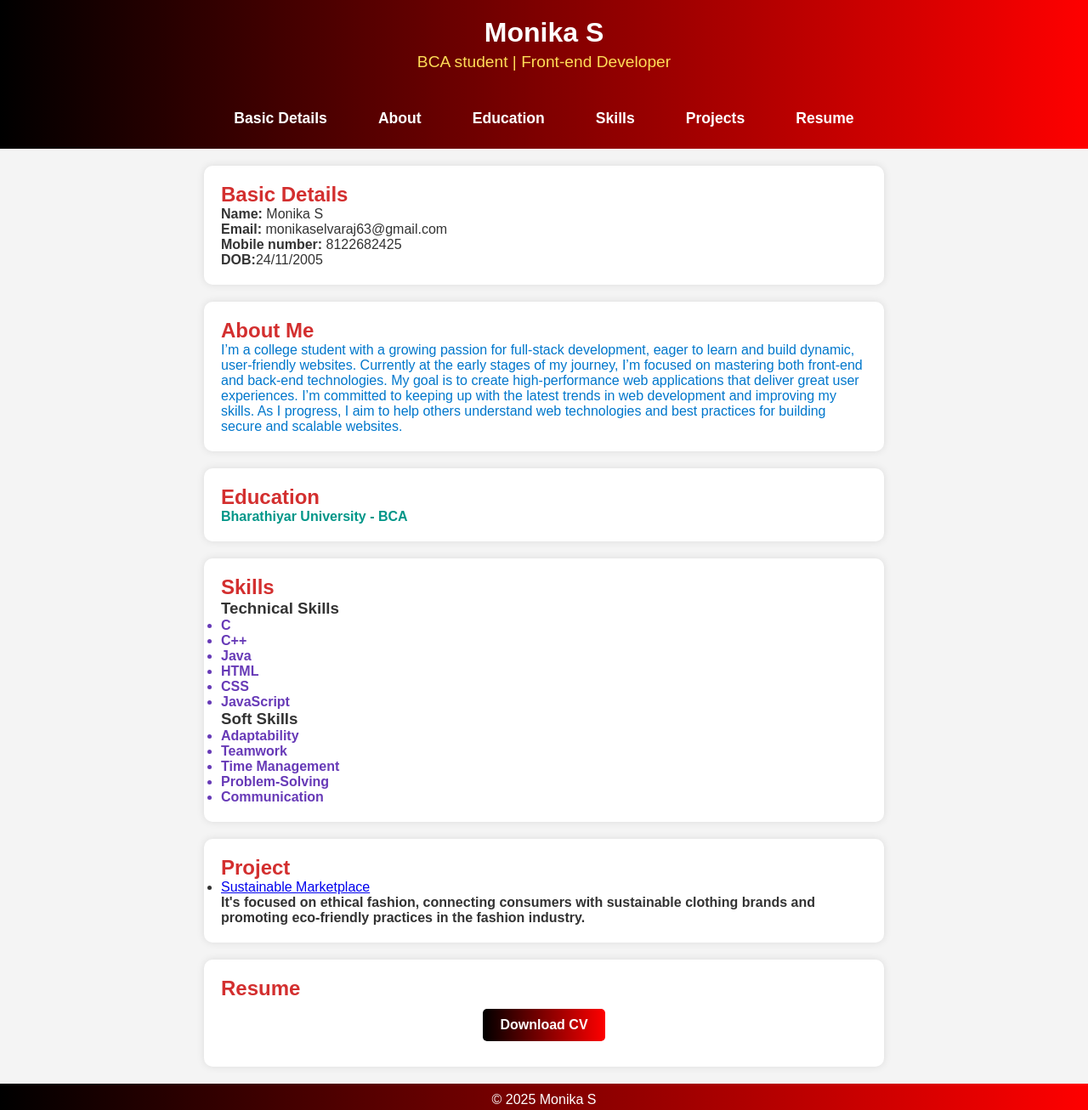
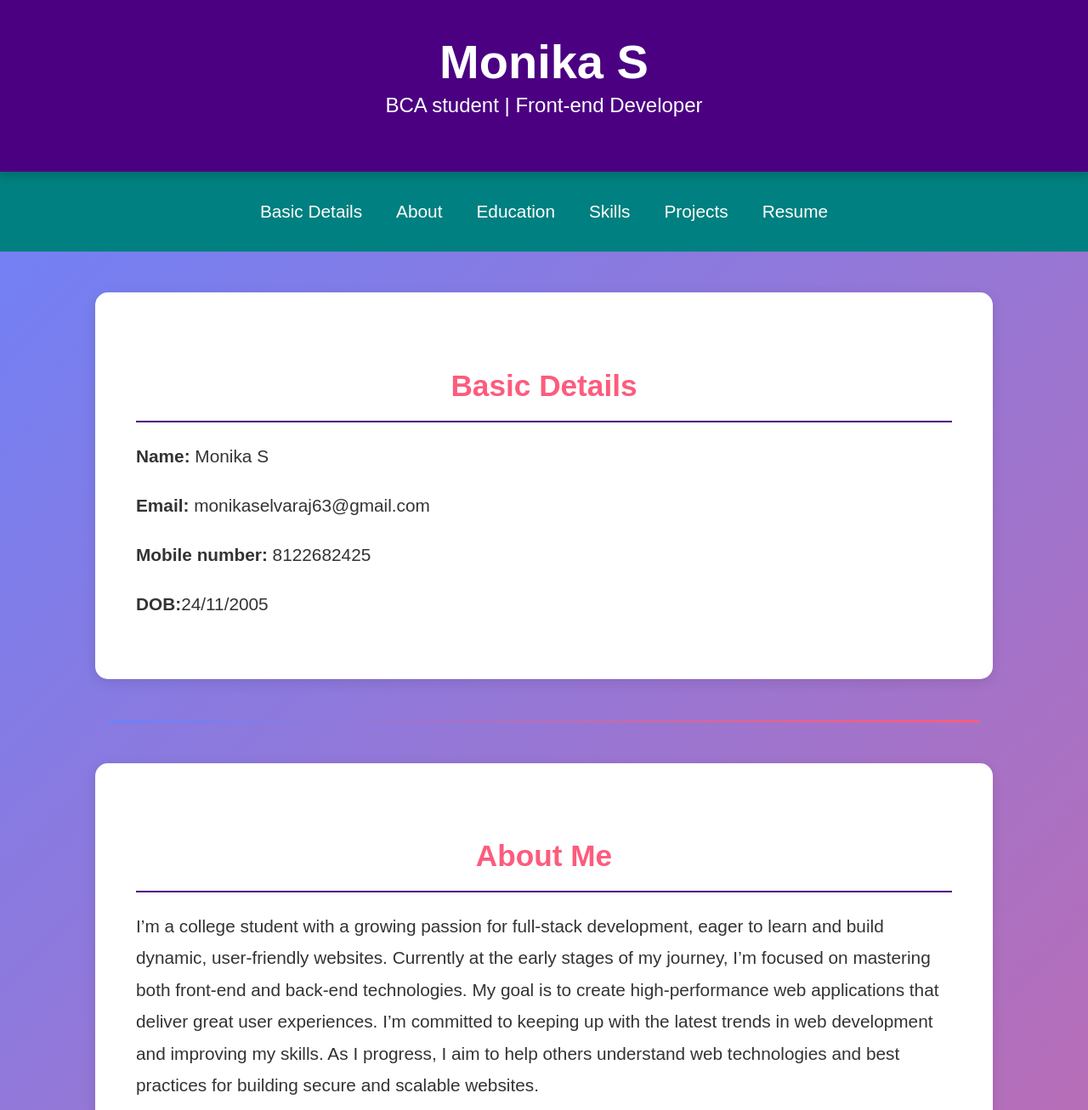
Before and after one commit to Monika8122/portfolio-NM, a plain HTML site: page index.html in a window 1280 px wide. Shown: the top 1306 px of the page at 85% size. Drawn offline with Linux system fonts and the light colour scheme.

Commit message:
Update port.css

```diff
--- a/port.css
+++ b/port.css
@@ -1,163 +1,159 @@
 /* General Styles */
-* {
+body {
+    font-family: 'Poppins', sans-serif;
     margin: 0;
     padding: 0;
-    box-sizing: border-box;
-    font-family: Arial, sans-serif;
+    background: linear-gradient(135deg, #6a82fb, #fc5c7d); /* Lavender to pink gradient */
+    color: #333; /* Dark text for contrast */
+    text-align: center;
 }
 
-body {
-    background-color: #f4f4f4;
-    color: #333;
-    text-align: center;
-    overflow-x: hidden;
+html {
+    scroll-behavior: smooth; /* Smooth scrolling */
 }
 
-/* Header */
+/* Header Styles */
 header {
-    background: linear-gradient(to right, black, red);
-    color: white;
-    padding: 20px 0;
+    background-color: #4b0082; /* Deep indigo header */
+    color: #fff;
+    padding: 2.5rem 0;
+    position: relative;
+    box-shadow: 0px 4px 10px rgba(0, 0, 0, 0.2);
 }
 
 .header-content h1 {
-    font-size: 2em;
-    margin-bottom: 5px;
+    font-size: 3.5rem; /* Increased size */
+    font-weight: bold;
+    margin: 0;
 }
 
 .header-content p {
-    font-size: 1.2em;
-    color: #ffdd57; /* Light Yellow for contrast */
+    font-size: 1.5rem; /* Enhanced subtitle size */
+    margin-top: 5px;
 }
 
-/* Navigation Bar */
+/* Navigation Styles */
+/* Navigation Styles */
 nav {
-    background: linear-gradient(to right, black, red);
-    text-align: center;
-    padding: 10px 0;
+    background-color: #008080; /* Rich teal for nav */
+    color: #fff;
+    padding: 1.2rem 0;
 }
 
 nav ul {
     list-style-type: none;
+    padding: 0;
     display: flex;
     justify-content: center;
-    flex-wrap: wrap;
 }
 
 nav ul li {
-    margin: 5px 15px;
+    margin: 0 20px; /* Add horizontal space between nav items */
 }
 
 nav ul li a {
-    color: white;
     text-decoration: none;
-    font-size: 1.1em;
-    font-weight: bold;
-    padding: 10px 15px;
-    display: block;
-    transition: background 0.3s ease-in-out;
+    color: #fff;
+    font-size: 1.3rem; /* Slightly larger for better visibility */
+    transition: 0.3s;
 }
 
 nav ul li a:hover {
-    background: rgba(255, 255, 255, 0.2);
+    color: #fc5c7d; /* Change to bright pink on hover */
+}
+/* Section Content Styles */
+.section-content {
+    background: #ffffff; /* White background for sections */
+    padding: 3rem;
+    margin: 3rem auto;
+    width: 75%;
+    border-radius: 15px;
+    box-shadow: 0px 4px 15px rgba(0, 0, 0, 0.1);
+    text-align: left;
+    font-size: 1.3rem; /* Enhanced section text size */
+    line-height: 1.8; /* Increased line height for better readability */
+}
+
+.section-content h2 {
+    font-size: 2.2rem; /* Bigger section titles */
+    color: #fc5c7d; /* Bright pink for section titles */
+    text-align: center;
+    margin-bottom: 20px;
+    border-bottom: 2px solid #4b0082; /* Deep indigo underline */
+    padding-bottom: 10px;
+}
+
+/* Button Styles */
+.download-button {
+    background-color: #6a82fb; /* Lavender button color */
+    color: #fff;
+    padding: 12px 25px;
+    font-size: 1.2rem;
+    text-decoration: none;
+    border-radius: 30px;
+    display: block; /* Places button directly below the heading */
+    margin: 10px auto 0; /* Keeps button centered and close */
+    width: fit-content; /* Button width fits text */
+    transition: 0.3s;
+    box-shadow: 2px 2px 10px rgba(0, 0, 0, 0.2);
+}
+
+.download-button:hover {
+    background-color: #fc5c7d; /* Bright pink on hover */
+    transform: scale(1.05); /* Slightly enlarge on hover */
+}
+
+/* Skills Container Styles */
+.skills-container {
+    display: flex;
+    justify-content: space-between;
+    align-items: flex-start;
+    gap: 40px;
+    padding: 20px;
+}
+
+.technical-skills, .soft-skills {
+    flex: 1;
+    background: #f9f9f9; /* Light background for skill boxes */
+    padding: 20px;
+    border-radius: 10px;
+    box-shadow: 2px 2px 10px rgba(0, 0, 0, 0.1);
+    text-align: center;
+}
+
+.technical-skills h3, .soft-skills h3 {
+    font-size: 1.6rem;
+    color: #333;
+    margin-bottom: 10px;
+    border-bottom: 2px solid #6a82fb; /* Lavender underline */
+    padding-bottom: 5px;
+    display: inline-block;
+}
+
+.technical-skills ul, .soft-skills ul {
+    list-style: none;
+    padding: 0;
+    font-size: 1.2rem;
+}
+
+.technical-skills li, .soft-skills li {
+    background: #eef2ff; /* Light background for list items */
+    margin: 5px 0;
+    padding: 8px;
     border-radius: 5px;
 }
 
-/* Section Content */
-.section-content {
-    background: white;
-    margin: 20px auto;
-    padding: 20px;
-    max-width: 800px;
-    border-radius: 10px;
-    box-shadow: 0 0 10px rgba(0, 0, 0, 0.1);
-    text-align: left;
+/* Footer Styles */
+footer {
+    padding: 1.2rem 0;
+    background-color: #222; /* Dark footer background */
+    color: #fff;
+    font-size: 1.2rem;
 }
-
-/* Section Titles */
-h2 {
-    color: #d32f2f; /* Dark Red */
+.section-divider {
+    width: 80%;
+    height: 3px;
+    background: linear-gradient(to right, #6a82fb, #fc5c7d); /* Gradient matching the theme */
+    margin: 40px auto; /* Center the divider */
+    border-radius: 5px; /* Rounded edges */
 }
-
-/* About Me Section */
-#about p {
-    color: #0077cc; /* Blue */
-}
-
-/* Education Section */
-#education p {
-    color: #009688; /* Teal */
-    font-weight: bold;
-}
-
-/* Skills Section */
-#skills ul {
-    color: #673ab7; /* Purple */
-    font-weight: bold;
-}
-
-/* Projects Section */
-#projects a {
-    color: #e91e63; /* Pink */
-    font-weight: bold;
-    text-decoration: none;
-}
-
-#projects a:hover {
-    text-decoration: underline;
-}
-
-/* Resume Button */
-.download-button {
-    display: inline-block;
-    background: linear-gradient(to right, black, red);
-    color: white;
-    padding: 10px 20px;
-    text-decoration: none;
-    font-weight: bold;
-    border-radius: 5px;
-    text-align: center;
-    width: fit-content;
-    max-width: 90%;
-    margin: 10px auto;
-    display: block;
-}
-
-/* Footer */
-footer {
-    background: linear-gradient(to right, black, red);
-    color: white;
-    padding: 10px 0;
-    margin-top: 20px;
-}
-
-/* Responsive Design */
-@media screen and (max-width: 600px) {
-    nav ul {
-        flex-direction: column;
-    }
-
-    nav ul li {
-        width: 100%;
-        text-align: center;
-    }
-
-    nav ul li a {
-        font-size: 1em;
-        padding: 8px;
-    }
-
-    .download-button {
-        width: 80%;
-        font-size: 14px;
-        padding: 8px 15px;
-    }
-
-    .header-content h1 {
-        font-size: 1.8em;
-    }
-
-    .header-content p {
-        font-size: 1em;
-    }
-}
```
